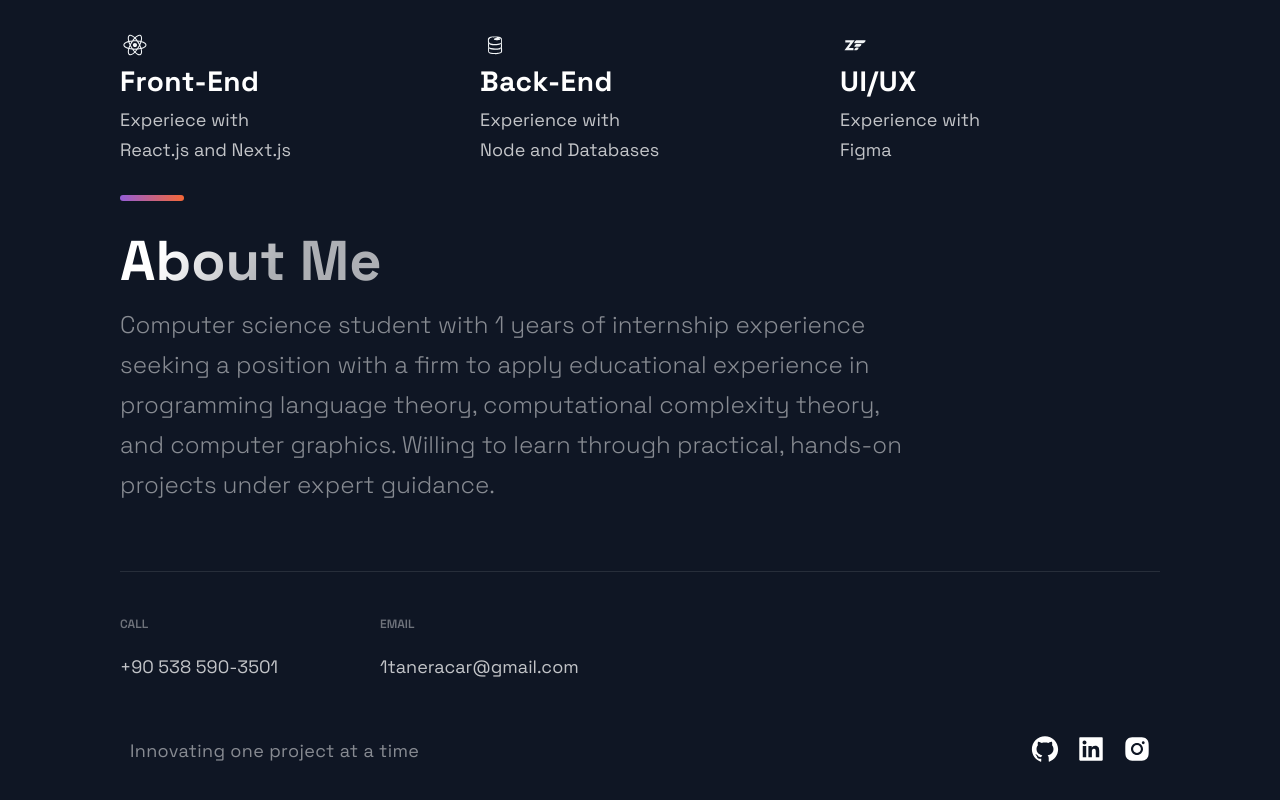
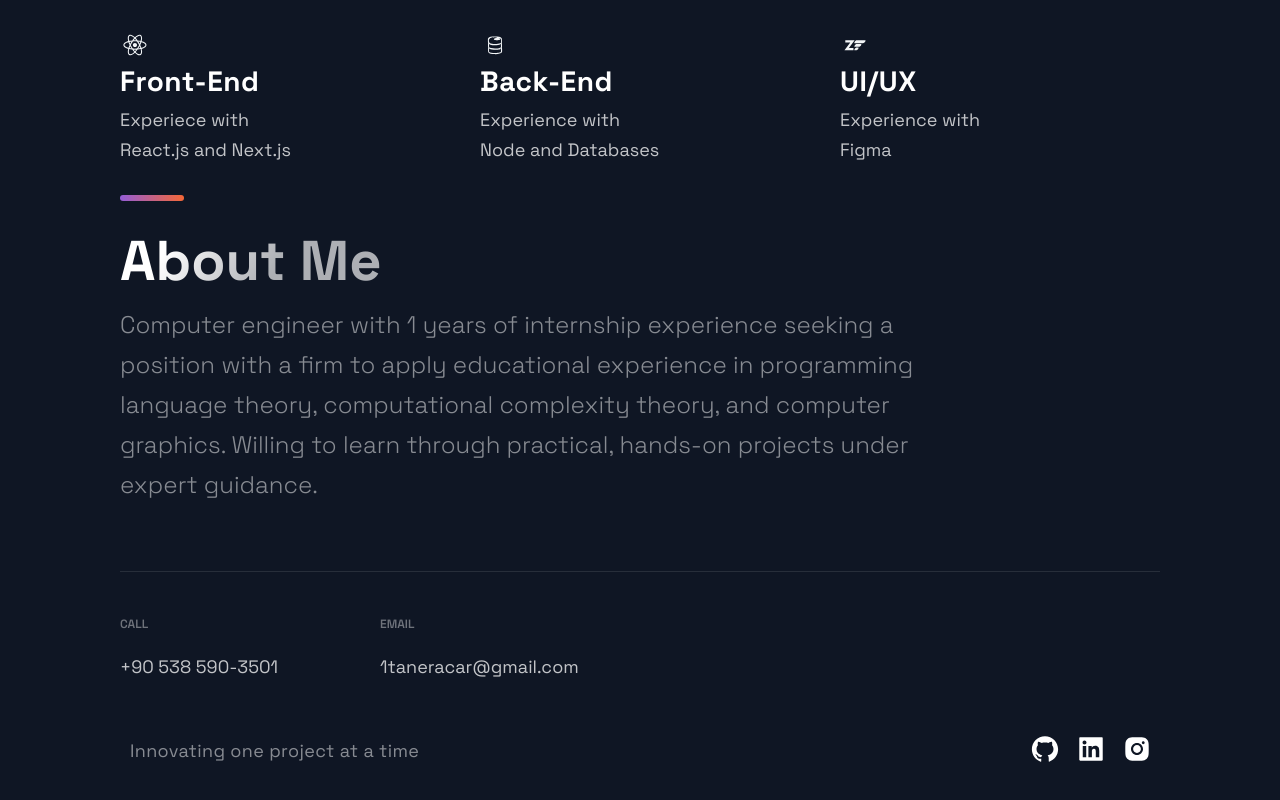
Before and after one commit to taneracar/taneracar, a Next.js app: page / in a window 1280 px wide. Shown: the part 2755-3555 px from the top of the page. Built offline with nearby package versions, Linux system fonts and the light colour scheme.

Commit message:
changing about me section

```diff
--- a/src/components/TimeLine/TimeLine.js
+++ b/src/components/TimeLine/TimeLine.js
@@ -11,7 +11,7 @@ const Timeline = () => {
     <Section id="about">
       <SectionTitle>About Me</SectionTitle>
       <SectionText>
-        Computer science student with 1 years of internship experience seeking a
+        Computer engineer with 1 years of internship experience seeking a
         position with a firm to apply educational experience in programming
         language theory, computational complexity theory, and computer graphics.
         Willing to learn through practical, hands-on projects under expert
```
